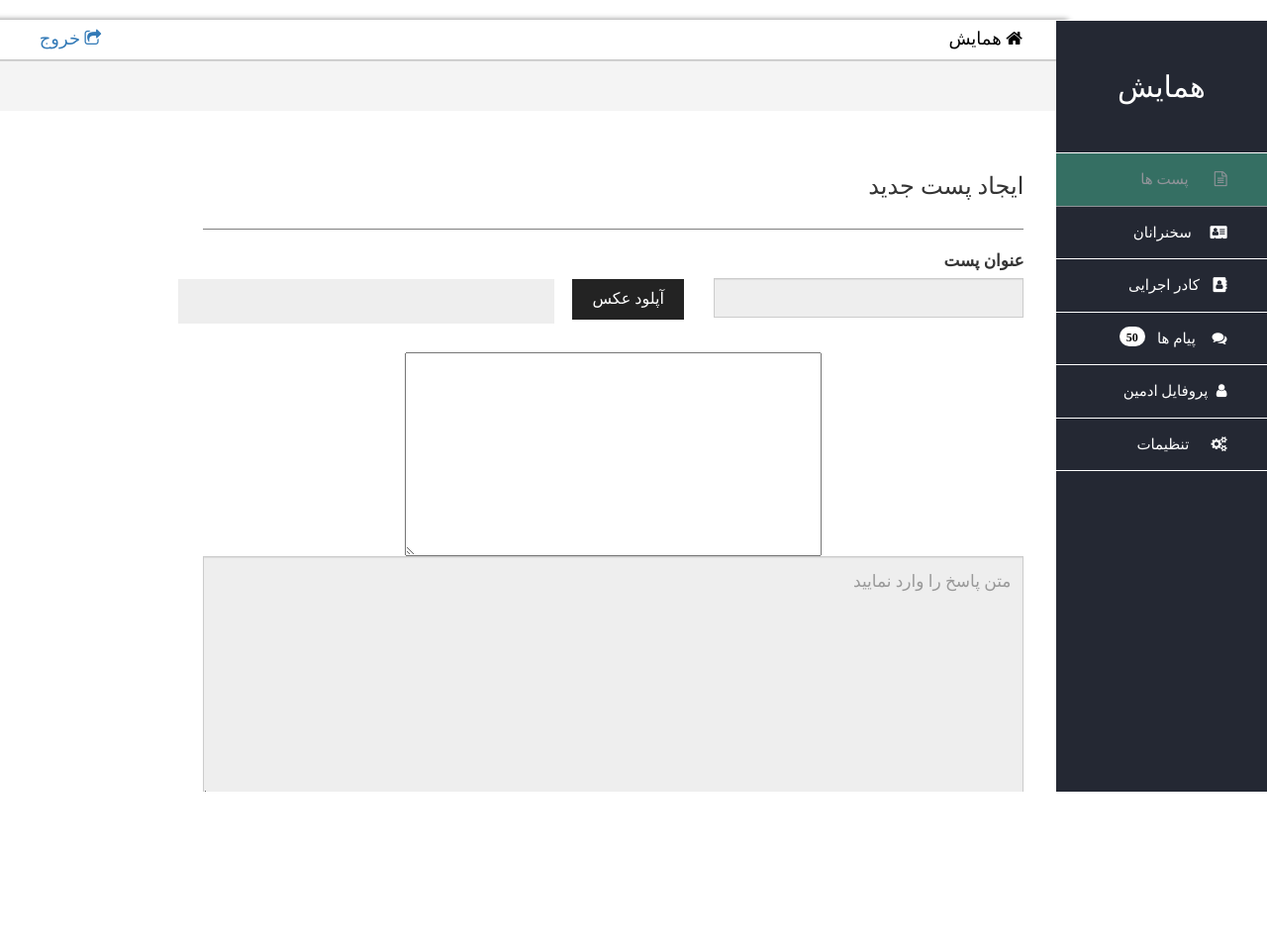
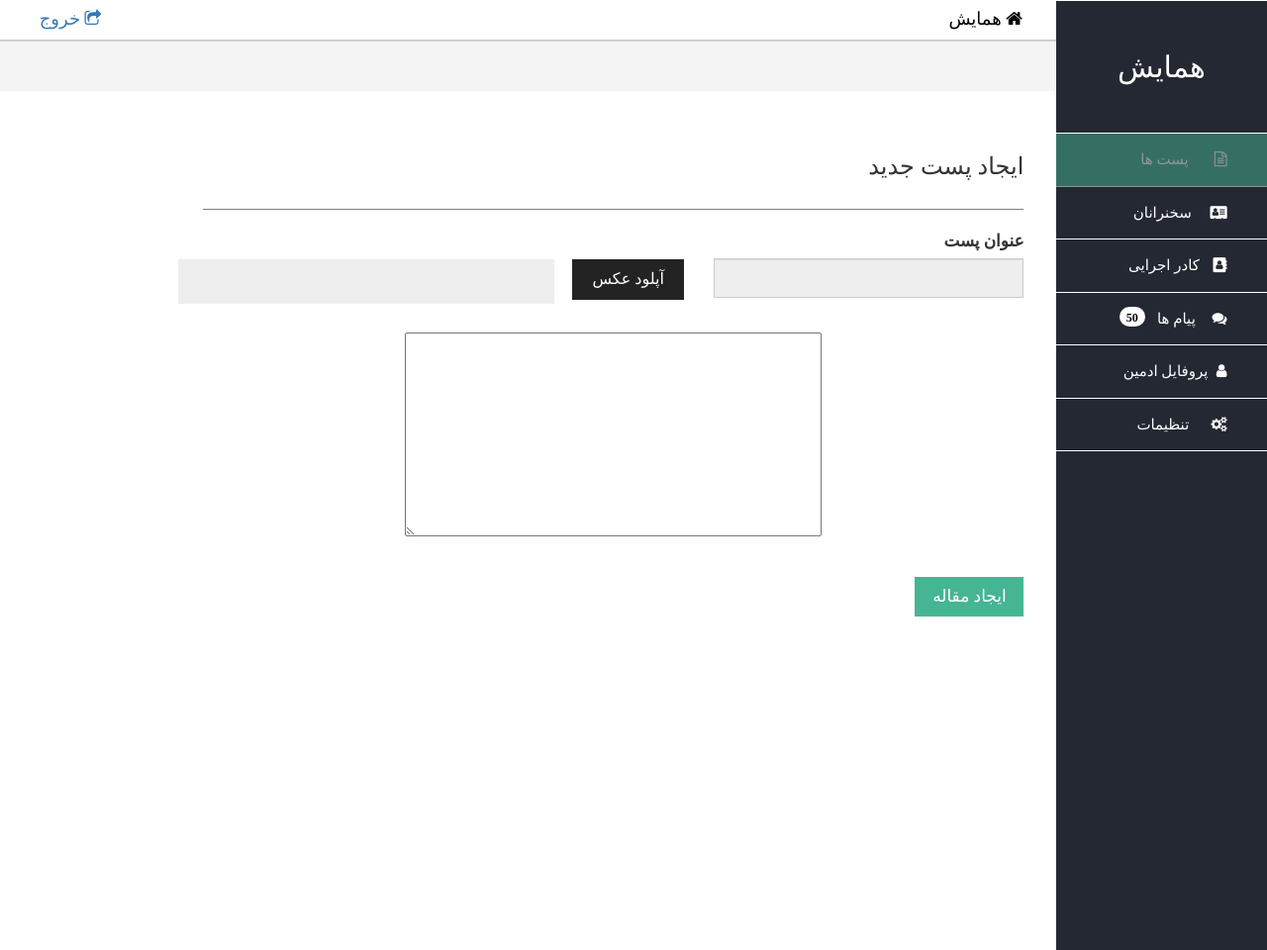
Before and after one commit to Sobhan-Eskandari/Parsi, a Laravel app: page /posts/create in a window 1280 px wide. Shown: the whole page at 99% size. Before the commit the page ends 800 px from the top, so only its background shows below. Run offline with Laravel 8, Linux system fonts and the light colour scheme; data comes from the database, SQL or seed files in the repository; tables that the repository leaves empty hold one stand-in row (values such as "Sample post"); settings files or empty folders that the repository lacks are supplied; some libraries are stand-ins or nearby versions.

Commit message:
fix bugs

```diff
--- a/app/Http/Controllers/PostController.php
+++ b/app/Http/Controllers/PostController.php
@@ -17,7 +17,7 @@
     public function index()
     {
         $posts = Post::orderByRaw('created_at desc')->paginate(10);
-        return view('pages.posts', compact('posts'));
+        return view('pages.posts', compact('posts', 'site_title'));
     }
 
     /**
--- a/resources/views/layouts/dashboard.blade.php
+++ b/resources/views/layouts/dashboard.blade.php
@@ -5,7 +5,7 @@
     <meta name="viewport" content="width=device-width, initial-scale=1, shrink-to-fit=no">
     <meta name="description" content="">
     <meta name="author" content="">
-    <title>Dashboard</title>
+    <title>@yield('title')</title>
 
     <script src="//cdn.ckeditor.com/4.6.1/full/ckeditor.js"></script>
 
@@ -29,7 +29,7 @@
             <!--menu_bar-->
                 <div class="row menu_shadow">
                     <div class="col-xs-4 pull-right home_top">
-                        <h4><a href="#" class="zhenic_menubar"><i class="fa fa-home" aria-hidden="true"></i>&nbsp;همایش</a>
+                        <h4><a href="{{ route('home') }}" class="zhenic_menubar"><i class="fa fa-home" aria-hidden="true"></i>&nbsp;همایش</a>
                         </h4></div>
                     <div class="col-xs-4 pull-left exit_up">
                         <a href="{{ url('/logout') }}"
@@ -78,28 +78,6 @@
 
         </div>
 
-
-            <h5 class="zhenic_title">همایش</h5>
-            <a href="/posts"><h5 class="admin_side_title"><i class="fa fa-file-text-o set_fa pull-right"
-                                                       aria-hidden="true"></i><span
-                            class="hidden-xs">پست ها</span></h5></a>
-            <a href="/speakers"><h5 class="admin_side_title"><i class="fa fa-address-card set_fa pull-right"
-                                                       aria-hidden="true"></i><span
-                            class="hidden-xs">سخنرانان</span></h5></a>
-            <a href="/staff"><h5 class="admin_side_title"><i class="fa fa-address-book set_fa pull-right"
-                                                       aria-hidden="true"></i><span
-                            class="hidden-xs">کادر اجرایی</span> @yield('badge')</h5></a>
-            <a href="/pms"><h5 class="admin_side_title"><i class="fa fa-comments set_fa pull-right"
-                                                       aria-hidden="true"></i><span
-                            class="hidden-xs">پیام ها</span></h5></a>
-            <a href="/adminProfile"><h5 class="admin_side_title"><i class="fa fa-user set_fa pull-right"
-                                                       aria-hidden="true"></i><span
-                            class="hidden-xs">پروفایل ادمین</span></h5></a>
-            <a href="/setting"><h5 class="admin_side_title"><i class="fa fa-cogs set_fa pull-right"
-                                                       aria-hidden="true"></i><span
-                            class="hidden-xs">تنظیمات</span></h5></a>
-        </div>
-
     </div>
 </div>
 
--- a/resources/views/pages/adminProfile.blade.php
+++ b/resources/views/pages/adminProfile.blade.php
@@ -1,5 +1,7 @@
 @extends('layouts.dashboard')
-
+@section('title')
+    {{ implode(\App\Setting::get(['site_title'])->toArray()[0]) }} | پروفایل ادمین
+@endsection
 @section('content')
 
 @component('components.errors') @endcomponent
--- a/resources/views/pages/answerMsg.blade.php
+++ b/resources/views/pages/answerMsg.blade.php
@@ -1,5 +1,7 @@
 @extends('layouts.dashboard')
-
+@section('title')
+    {{ implode(\App\Setting::get(['site_title'])->toArray()[0]) }} | پاسخ به پیام
+@endsection
 @section('content')
 
     @component('components.errors') @endcomponent
--- a/resources/views/pages/makePost.blade.php
+++ b/resources/views/pages/makePost.blade.php
@@ -1,4 +1,8 @@
 @extends('layouts.dashboard')
+
+@section('title')
+    {{ implode(\App\Setting::get(['site_title'])->toArray()[0]) }} | ساخت پست
+@endsection
 
 @section('content')
 
@@ -20,7 +24,8 @@
             <div class="col-lg-4 col-md-10 col-sm-10 col-xs-10 pull-right">
                 <div class="form-group">
                     <label class="conf_label_post"><big>عنوان پست</big></label>
-                    <input name="title" class="form-control sendMessageInput" type="text" id="sendMessageInput" tabindex="1"></div>
+                    {!! Form::text('title', null, ['class' => 'form-control sendMessageInput', 'id' => 'sendMessageInput']) !!}
+                </div>
             </div>
             <div class="col-lg-8 col-md-12 col-md-12">
                 <div class="custom-file-upload">
@@ -36,9 +41,6 @@
                 <div class="form-group">
 
                     {!! Form::textarea('body') !!}
-
-                    <textarea class="form-control inputCommentsMessage" id="inputCommentsMessage"
-                              placeholder="متن پاسخ را وارد نمایید" tabindex="4" name="postText"></textarea>
 
                 </div>
                 <script>
@@ -73,12 +75,6 @@
 
 @endsection
 
-        <br></div>
-    <script>
-        CKEDITOR.replace('postText');
-    </script>
-
-
 
 @section('posts')
     active
--- a/resources/views/pages/pms.blade.php
+++ b/resources/views/pages/pms.blade.php
@@ -1,4 +1,8 @@
 @extends('layouts.dashboard')
+
+@section('title')
+    {{ implode(\App\Setting::get(['site_title'])->toArray()[0]) }} | پیام ها
+@endsection
 
 @section('content')
 
--- a/resources/views/pages/staff.blade.php
+++ b/resources/views/pages/staff.blade.php
@@ -1,4 +1,8 @@
 @extends('layouts.dashboard')
+
+@section('title')
+    {{ implode(\App\Setting::get(['site_title'])->toArray()[0]) }} | کادر اجرایی
+@endsection
 
 @section('content')
 
@@ -19,7 +23,7 @@
         <div class="row">
             <div class="col-lg-3 col-xs-10 pull-right">
                 <label for="">نام</label>
-                <input name="name" class="form-control" type="text" tabindex="1">
+                {!! Form::text('name', null, ['class' => 'form-control']) !!}
             </div>
         </div>
         <br>
```
Also changed, not shown: resources/views/pages/posts.blade.php (+4 -3 lines), resources/views/pages/setting.blade.php (+4 -19 lines), resources/views/pages/speakers.blade.php (+6 -12 lines), resources/views/pages/test.blade.php (deleted, +0 -15 lines).
